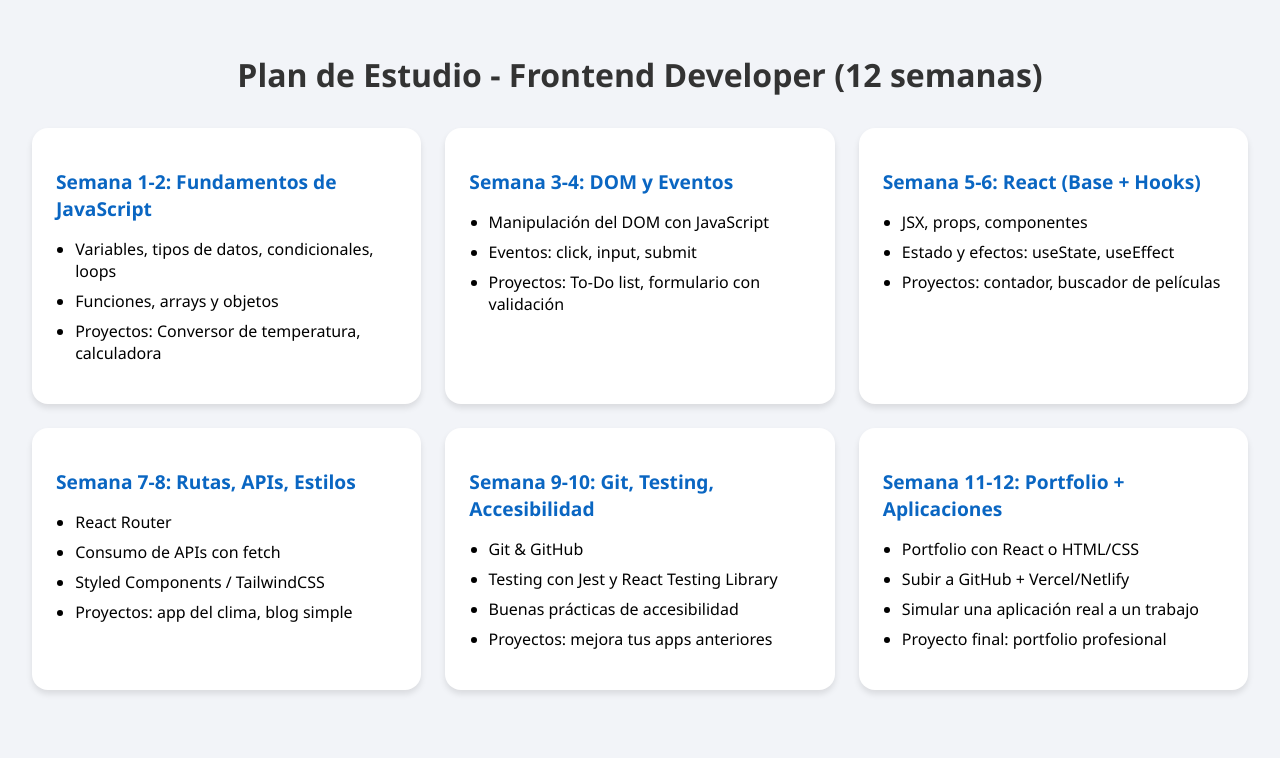
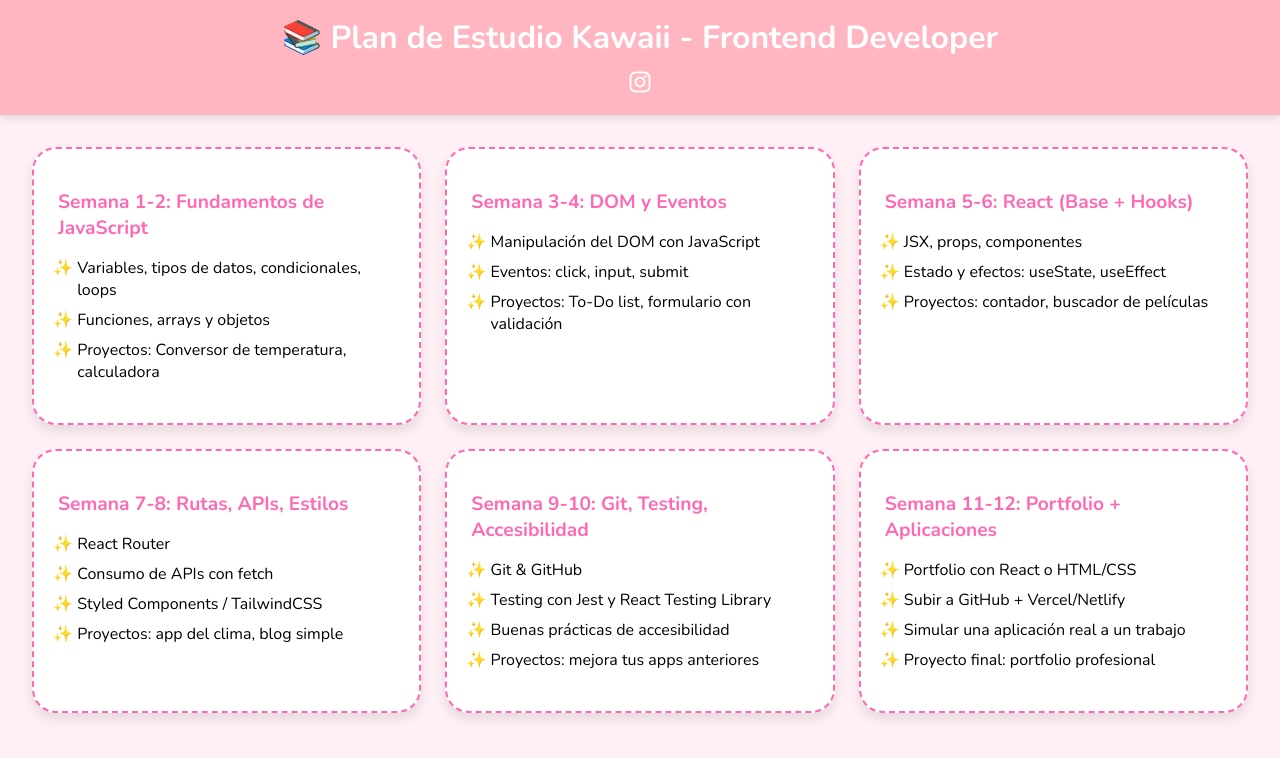
Before and after one commit to karyabarca/frontend-study-plan, a plain HTML site: page index.html in a window 1280 px wide. Drawn offline with nearby package versions, Linux system fonts and the light colour scheme.

Commit message:
Update index.html

```diff
--- a/index.html
+++ b/index.html
@@ -3,32 +3,59 @@
 <head>
   <meta charset="UTF-8">
   <meta name="viewport" content="width=device-width, initial-scale=1.0">
-  <title>Plan de Estudio Frontend Developer</title>
+  <title>Plan Kawaii Frontend Developer</title>
+  <link href="https://fonts.googleapis.com/css2?family=Nunito:wght@400;700&display=swap" rel="stylesheet">
+  <link rel="stylesheet" href="https://cdnjs.cloudflare.com/ajax/libs/font-awesome/6.5.0/css/all.min.css">
   <style>
     body {
-      font-family: 'Segoe UI', sans-serif;
-      background-color: #f2f4f8;
+      font-family: 'Nunito', sans-serif;
+      background-color: #fff0f5;
       margin: 0;
-      padding: 2rem;
+      padding: 0;
     }
-    h1 {
+    header {
+      background-color: #ffb6c1;
+      color: white;
+      padding: 1rem;
       text-align: center;
-      color: #333;
+      box-shadow: 0 4px 8px rgba(0,0,0,0.1);
+    }
+    header h1 {
+      margin: 0;
+      font-size: 2rem;
+    }
+    .social {
+      margin-top: 0.5rem;
+    }
+    .social a {
+      color: white;
+      margin: 0 0.5rem;
+      text-decoration: none;
+      font-size: 1.5rem;
+      transition: transform 0.2s ease;
+    }
+    .social a:hover {
+      transform: scale(1.2);
     }
     .grid {
       display: grid;
       grid-template-columns: repeat(auto-fit, minmax(320px, 1fr));
       gap: 1.5rem;
-      margin-top: 2rem;
+      padding: 2rem;
     }
     .week {
       background: #fff;
-      border-radius: 1rem;
+      border-radius: 1.5rem;
       padding: 1.5rem;
-      box-shadow: 0 4px 6px rgba(0,0,0,0.1);
+      box-shadow: 0 6px 12px rgba(0,0,0,0.1);
+      border: 2px dashed #ff69b4;
+      transition: transform 0.2s ease;
+    }
+    .week:hover {
+      transform: translateY(-5px);
     }
     .week h2 {
-      color: #0a66c2;
+      color: #ff69b4;
       font-size: 1.2rem;
       margin-bottom: 0.5rem;
     }
@@ -37,11 +64,19 @@
     }
     .week ul li {
       margin-bottom: 0.5rem;
+      list-style: '✨ ';
     }
   </style>
 </head>
 <body>
-  <h1>Plan de Estudio - Frontend Developer (12 semanas)</h1>
+  <header>
+    <h1>📚 Plan de Estudio Kawaii - Frontend Developer</h1>
+    <div class="social">
+      <a href="https://instagram.com/tuusuario" target="_blank" aria-label="Instagram">
+        <i class="fab fa-instagram"></i>
+      </a>
+    </div>
+  </header>
   <div class="grid">
     <div class="week">
       <h2>Semana 1-2: Fundamentos de JavaScript</h2>
```
